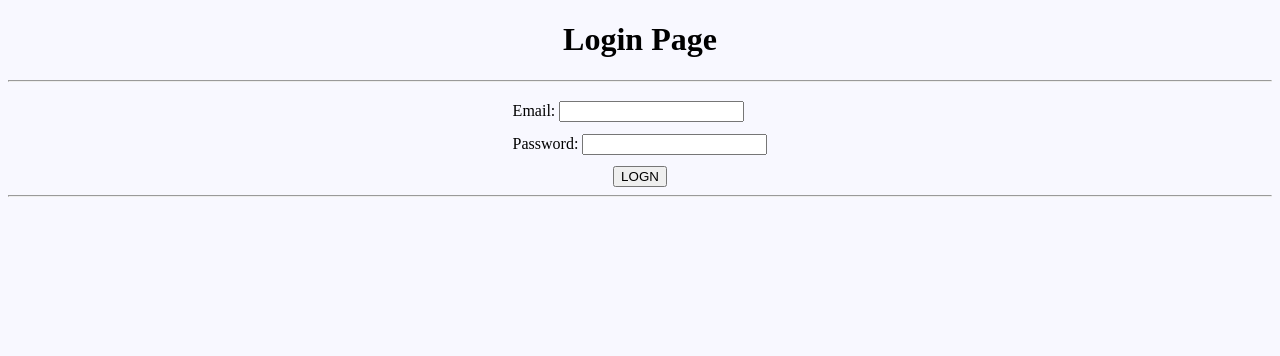
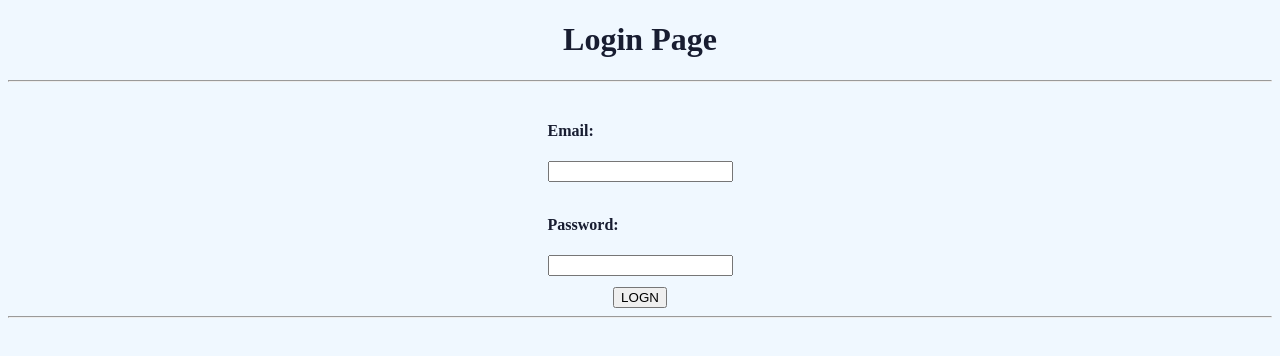
Before and after one commit to Ambrosehm/page4, a plain HTML site: page index.html in a window 1280 px wide. Drawn offline with Linux system fonts and the light colour scheme.

Commit message:
Update index.html

```diff
--- a/index.html
+++ b/index.html
@@ -1,15 +1,20 @@
 <!DOCTYPE html>
-<body style="background-color: ghostwhite" >
+<body>
+ <link rel="stylesheet" href="body{.css">
  <center>
 
  <h1>Login Page</h1>
  <hr>
      <table cellspacing=10>
     <tr>
-      <td> Email: <input type ="email" name="email"/></td>
+      <td>
+       <h4> Email: </h4>
+       <input type ="email" name="email"/></td>
     </tr>
      <tr>
-         <td>Password: <input type="password" name="password"/></td>
+         <td>
+           <h4> Password: </h4>
+          <input type="password" name="password"/></td>
       </tr>
      </table>
   <center>
```
